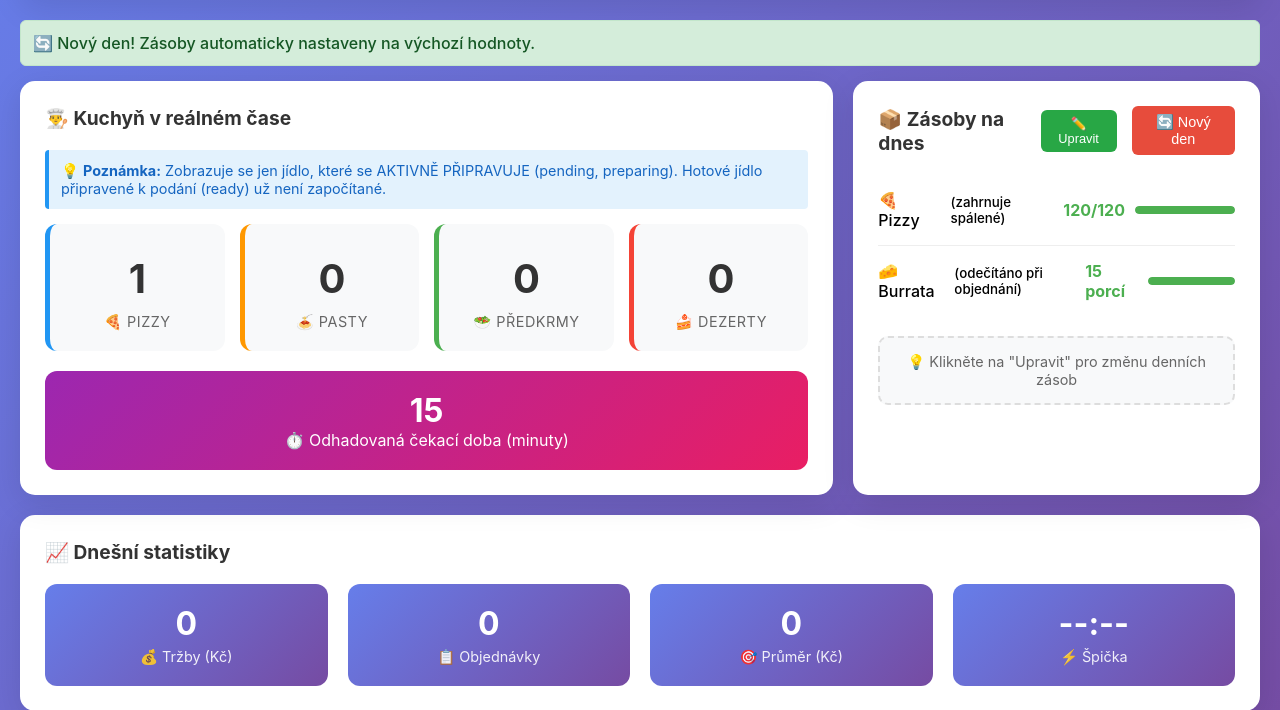
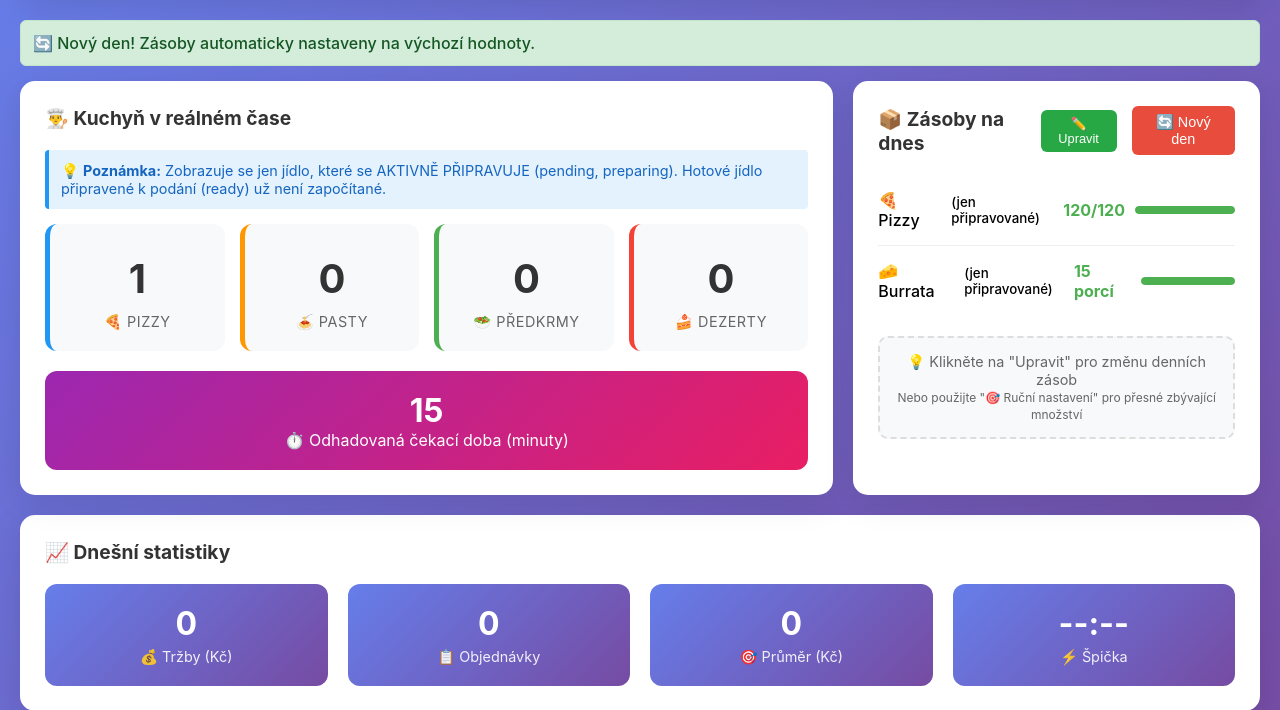
Before and after one commit to centycz/PDC_SYSTEM, a PHP site: page /pizza/status_dashboard.php in a window 1280 px wide. Shown: the part 96-806 px from the top of the page. Run offline with PHP 8.4, Linux system fonts and the light colour scheme; a user stored in the database is signed in; data comes from the database, SQL or seed files in the repository.

Commit message:
Fix critical Status Dashboard issues - secure supply reset and counting
Co-authored-by: centycz <218620715+centycz@users.noreply.github.com>

```diff
--- a/pizza/status_dashboard.php
+++ b/pizza/status_dashboard.php
@@ -42,6 +42,42 @@ if ($_POST['action'] ?? false) {
             $success_message = "Zásoby byly úspěšně aktualizovány!";
         } catch(PDOException $e) {
             $error_message = "Chyba při ukládání: " . $e->getMessage();
+        }
+    }
+
+    if ($_POST['action'] === 'manual_reset') {
+        try {
+            $pizza_remaining = (int)$_POST['pizza_remaining'];
+            $burrata_remaining = (int)$_POST['burrata_remaining'];
+            $date = date('Y-m-d');
+
+            // Vypočítáme kolik bylo použito na základě zbývajícího množství
+            $current_supplies = $pdo->prepare("SELECT pizza_total, burrata_total FROM daily_supplies WHERE date = ?");
+            $current_supplies->execute([$date]);
+            $current = $current_supplies->fetch(PDO::FETCH_ASSOC);
+
+            if ($current) {
+                $new_pizza_total = $pizza_remaining + ($current['pizza_total'] - $pizza_remaining);
+                $new_burrata_total = $burrata_remaining + ($current['burrata_total'] - $burrata_remaining);
+            } else {
+                $new_pizza_total = $pizza_remaining;
+                $new_burrata_total = $burrata_remaining;
+            }
+
+            $stmt = $pdo->prepare("
+                INSERT INTO daily_supplies (date, pizza_total, burrata_total, updated_by, updated_at)
+                VALUES (?, ?, ?, ?, NOW())
+                ON DUPLICATE KEY UPDATE
+                pizza_total = VALUES(pizza_total),
+                burrata_total = VALUES(burrata_total),
+                updated_by = VALUES(updated_by),
+                updated_at = NOW()
+            ");
+            $stmt->execute([$date, $new_pizza_total, $new_burrata_total, $_SESSION['username'] ?? 'centycz']);
+
+            $success_message = "Zásoby byly ručně nastaveny! Pizzy: {$pizza_remaining}ks, Burrata: {$burrata_remaining} porcí";
+        } catch(PDOException $e) {
+            $error_message = "Chyba při ručním nastavení: " . $e->getMessage();
         }
     }
 
@@ -243,14 +279,14 @@ if ($pizzy_count <= 5) {
 
 // ✅ NOVÁ LOGIKA POČÍTÁNÍ ZÁSOB - POUŽÍVÁ BURNT_PIZZAS_LOG
 try {
-    // Počítáme normální pizzy
+    // Počítáme normální pizzy (jen aktivně připravované, ne hotové)
     $stmt = $pdo->prepare("
         SELECT COALESCE(SUM(oi.quantity), 0) as normal_pizzas
         FROM orders o
         JOIN order_items oi ON o.id = oi.order_id
         WHERE DATE(o.created_at) = ?
 AND oi.item_type = 'pizza'
-AND oi.status IN ('pending', 'preparing', 'ready')
+AND oi.status IN ('pending', 'preparing')
         AND o.status != 'archived'
     ");
     $stmt->execute([$date]);
@@ -279,19 +315,19 @@ $debug_info['pizza_calculation'] = "Objednané pizzy: {$normal_pizzas}, Dodateč
 // Burrata zůstává stejná
 // ✅ NOVÁ LOGIKA PRO BURRATU - stejně jako u pizzy
 try {
-    // Počítáme jen DODANÉ položky s burratou (ne spálené!)
+    // Počítáme jen OBJEDNANÉ položky s burratou (ne hotové!)
     $stmt = $pdo->prepare("
         SELECT COALESCE(SUM(oi.quantity), 0) as burrata_used
         FROM orders o
         JOIN order_items oi ON o.id = oi.order_id
         WHERE DATE(o.created_at) = ?
 AND (oi.item_name LIKE '%burrata%' OR oi.item_name LIKE '%Burrata%')
-AND oi.status IN ('pending', 'preparing', 'ready')
+AND oi.status IN ('pending', 'preparing')
     ");
     $stmt->execute([$date]);
     $burrata_used = $stmt->fetch(PDO::FETCH_ASSOC)['burrata_used'] ?? 0;
 
-    $debug_info['burrata_calculation'] = "Dodané položky s burratou: {$burrata_used} (spálené se nepočítají - burrata se dává až na hotovou pizzu)";
+    $debug_info['burrata_calculation'] = "Objednané položky s burratou: {$burrata_used} (hotové se nepočítají - burrata se počítá jen při objednání)";
 
 } catch(PDOException $e) {
     $burrata_used = 0;
@@ -857,7 +893,7 @@ $burrata_alert = $burrata_remaining <= $low_burrata_threshold;
             <ul class="supplies-list">
                 <li class="supply-item">
                     <div class="supply-name">
-                        🍕 Pizzy <small>(zahrnuje spálené)</small>
+                        🍕 Pizzy <small>(jen připravované)</small>
                     </div>
                     <div style="display: flex; align-items: center; gap: 10px;">
                         <span class="supply-status <?= $pizza_percentage > 50 ? 'good' : ($pizza_percentage > 20 ? 'warning' : 'critical') ?>">
@@ -872,7 +908,7 @@ $burrata_alert = $burrata_remaining <= $low_burrata_threshold;
 
                 <li class="supply-item">
                     <div class="supply-name">
-                        🧀 Burrata <small>(odečítáno při objednání)</small>
+                        🧀 Burrata <small>(jen připravované)</small>
                     </div>
                     <div style="display: flex; align-items: center; gap: 10px;">
                         <span class="supply-status <?= $burrata_percentage > 50 ? 'good' : ($burrata_percentage > 20 ? 'warning' : 'critical') ?>">
@@ -890,6 +926,9 @@ $burrata_alert = $burrata_remaining <= $low_burrata_threshold;
             <!-- Editační formulář -->
             <div class="edit-supplies" id="editSupplies">
                 <div class="edit-form" id="editForm">
+                    <!-- Standardní úprava celkových zásob -->
+                    <div id="editTotalForm">
+                        <h4 style="margin-bottom: 10px; color: #333;">📦 Upravit celkové denní zásoby</h4>
                         <form method="POST">
                             <input type="hidden" name="action" value="update_supplies">
 
@@ -906,15 +945,47 @@ $burrata_alert = $burrata_remaining <= $low_burrata_threshold;
                             </div>
 
                             <div class="btn-group">
-                            <button type="submit" class="btn btn-primary">💾 Uložit</button>
+                                <button type="submit" class="btn btn-primary">💾 Uložit celkové</button>
+                                <button type="button" class="btn btn-secondary" onclick="toggleManualForm()">🎯 Ruční nastavení</button>
                                 <button type="button" class="btn btn-secondary" onclick="cancelEdit()">❌ Zrušit</button>
                             </div>
                         </form>
                     </div>
 
+                    <!-- Ruční nastavení zbývajících zásob -->
+                    <div id="manualForm" style="display: none;">
+                        <h4 style="margin-bottom: 10px; color: #333;">🎯 Nastavit zbývající zásoby</h4>
+                        <p style="font-size: 0.9rem; color: #666; margin-bottom: 15px;">
+                            Zadejte kolik momentálně zbývá (např. 40ks když zbývalo 40ks)
+                        </p>
+                        <form method="POST">
+                            <input type="hidden" name="action" value="manual_reset">
+
+                            <div class="form-row">
+                                <label>🍕 Zbývá pizz:</label>
+                                <input type="number" name="pizza_remaining" value="<?= $pizza_remaining ?>" min="0" max="500" required>
+                                <span style="font-size: 0.8rem; color: #666;">kusů aktuálně</span>
+                            </div>
+
+                            <div class="form-row">
+                                <label>🧀 Zbývá burraty:</label>
+                                <input type="number" name="burrata_remaining" value="<?= $burrata_remaining ?>" min="0" max="100" required>
+                                <span style="font-size: 0.8rem; color: #666;">porcí aktuálně</span>
+                            </div>
+
+                            <div class="btn-group">
+                                <button type="submit" class="btn btn-primary">🎯 Nastavit zbývající</button>
+                                <button type="button" class="btn btn-secondary" onclick="toggleManualForm()">📦 Celkové zásoby</button>
+                                <button type="button" class="btn btn-secondary" onclick="cancelEdit()">❌ Zrušit</button>
+                            </div>
+                        </form>
+                    </div>
+                </div>
+
                 <div id="editHint">
                     <p style="text-align: center; color: #666; font-size: 0.9rem;">
-                        💡 Klikněte na "Upravit" pro změnu denních zásob
+                        💡 Klikněte na "Upravit" pro změnu denních zásob<br>
+                        <small>Nebo použijte "🎯 Ruční nastavení" pro přesné zbývající množství</small>
                     </p>
                 </div>
             </div>
@@ -961,7 +1032,7 @@ $burrata_alert = $burrata_remaining <= $low_burrata_threshold;
         let countdownTimer = 15;
 
       function resetDay() {
-     if (confirm('🔄 NOVÝ DEN\n\nTohle SMAŽE všechny dnešní objednávky a resetuje zásoby:\n🍕 Pizzy: 120 ks\n🧀 Burrata: 15 ks\n\n⚠️ POZOR: Ztratíš dnešní statistiky!\n\nOpravdu pokračovat?')) {
+     if (confirm('🔄 NOVÝ DEN - RESET ZÁSOB\n\n✅ CO SE RESETUJE:\n🍕 Zásoby pizz: → 120 ks\n🧀 Zásoby burraty: → 15 ks\n🔥 Smazání starých spálených pizz\n\n✅ CO SE ZACHOVÁ:\n📋 Všechny objednávky a účty stolů\n📊 Statistiky a historie\n👥 Aktivní session stolů\n💰 Nevyúčtované účty\n\n⚠️ Toto je BEZPEČNÝ reset - mažou se jen zásoby!\n\nPokračovat?')) {
         // ✅ ZASTAVIT AUTO-REFRESH
         clearInterval(refreshInterval);
 
@@ -1000,14 +1071,33 @@ $burrata_alert = $burrata_remaining <= $low_burrata_threshold;
             editHint.style.display = editForm.classList.contains('active') ? 'none' : 'block';
         }
 
+        function toggleManualForm() {
+            const totalForm = document.getElementById('editTotalForm');
+            const manualForm = document.getElementById('manualForm');
+
+            if (totalForm.style.display === 'none') {
+                totalForm.style.display = 'block';
+                manualForm.style.display = 'none';
+            } else {
+                totalForm.style.display = 'none';
+                manualForm.style.display = 'block';
+            }
+        }
+
         function cancelEdit() {
             const editSupplies = document.getElementById('editSupplies');
             const editForm = document.getElementById('editForm');
             const editHint = document.getElementById('editHint');
+            const totalForm = document.getElementById('editTotalForm');
+            const manualForm = document.getElementById('manualForm');
 
             editSupplies.classList.remove('editing');
             editForm.classList.remove('active');
             editHint.style.display = 'block';
+
+            // Reset to total form when canceling
+            totalForm.style.display = 'block';
+            manualForm.style.display = 'none';
         }
 
         // Spustit countdown timer
```
Lines whose indentation alone changed are shown as unchanged.
